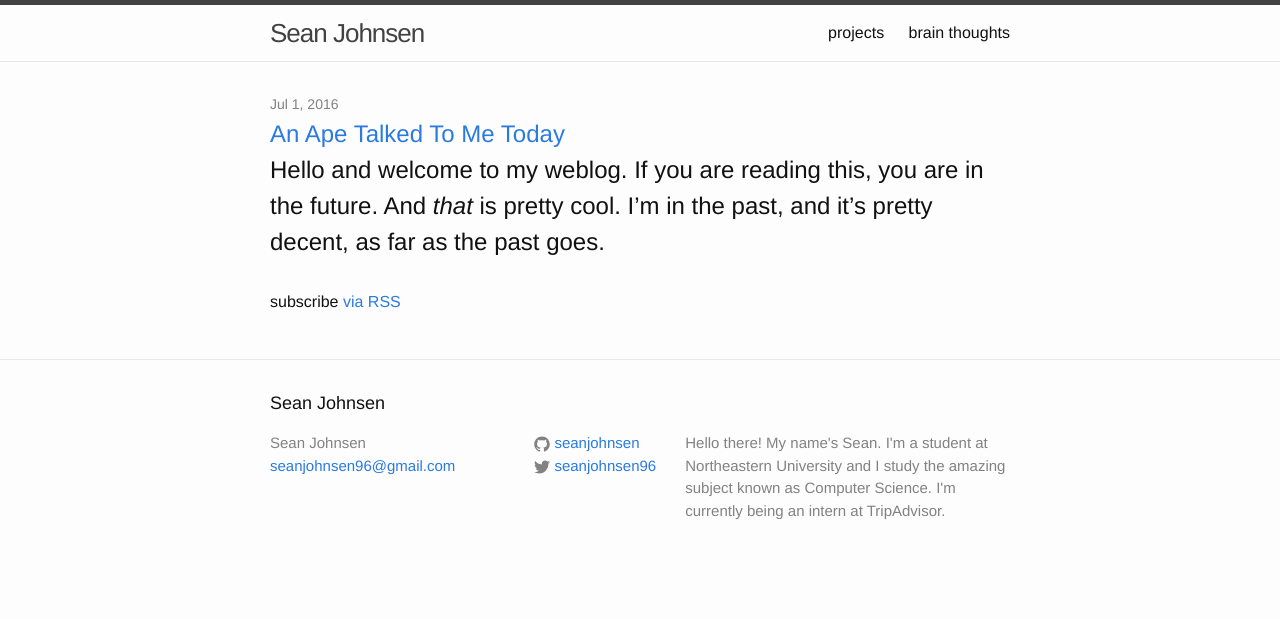
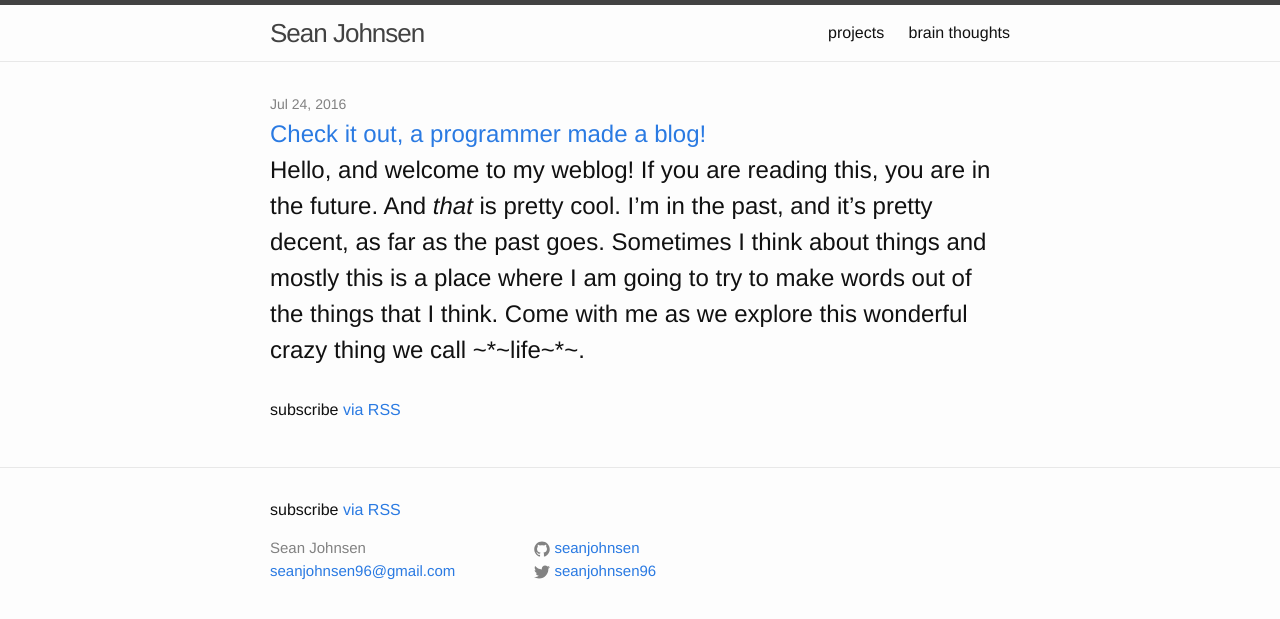
Before and after one commit to half-adder/half-adder.github.io, a Jekyll site: the page built from brainthoughts/index.html, in a window 1280 px wide. Shown: the top 619 px of the page. Built offline with Jekyll 4.4.1, drawn with Linux system fonts in a browser that asks for light colours.

Commit message:
intro, footer, first post changes

```diff
--- a/_includes/footer.html
+++ b/_includes/footer.html
@@ -2,7 +2,9 @@
 
   <div class="wrapper">
 
-    <h2 class="footer-heading">{{ site.title }}</h2>
+    <p class="rss-subscribe">subscribe <a href="{{ "/feed.xml" | prepend: site.baseurl }}">via RSS</a></p>
+
+    <!-- <h2 class="footer-heading">{{ site.title }}</h2> -->
 
     <div class="footer-col-wrapper">
       <div class="footer-col footer-col-1">
@@ -28,9 +30,11 @@
         </ul>
       </div>
 
-      <div class="footer-col footer-col-3">
+      <!-- <div class="footer-col footer-col-3">
         <p>{{ site.description }}</p>
-      </div>
+      </div> -->
+
+
     </div>
 
   </div>
--- a/_posts/2016-06-29-first-post.markdown
+++ /dev/null
@@ -1,7 +0,0 @@
----
-layout: post
-title:  "An Ape Talked To Me Today"
-date:   2016-06-30 20:05:21 -0400
-categories: misc
----
-Hello and welcome to my weblog. If you are reading this, you are in the future. And *that* is pretty cool. I'm in the past, and it's pretty decent, as far as the past goes.
--- /dev/null
+++ b/_posts/2016-07-24-first-post.markdown
@@ -0,0 +1,6 @@
+---
+layout: post
+title:  "Check it out, a programmer made a blog!"
+date:   2016-07-24 12:31:21 -0400
+---
+Hello, and welcome to my weblog! If you are reading this, you are in the future. And *that* is pretty cool. I'm in the past, and it's pretty decent, as far as the past goes. Sometimes I think about things and mostly this is a place where I am going to try to make words out of the things that I think. Come with me as we explore this wonderful crazy thing we call ~\*~life~\*~.
--- a/index.html
+++ b/index.html
@@ -10,10 +10,8 @@ layout: page
       <img id='selfie' src="/assets/selfie.jpg"/>
     </div>
 
-    Sean (that's me!) is a student at Northeastern University in Boston, MA. He currently works at <span class='thing'>{TripAdvisor}</span> as a <span class='thing'>{Security Operations Engineer}</span>. Mostly that means <span class='thing'>{doing data analytics to see if bad stuff is happening to the company}</span>! When he's not programming, he likes to do fun stuff like <a target='_blank 'href='https://www.flickr.com/photos/134641024@N03/'>taking pictures</a>, <a href='/art/'>drawing things</a> and <a target='_blank' href='https://www.goodreads.com/user/show/42659704-sean-johnsen'>reading cool books</a>.
+    Sean (that's me!) is a student at Northeastern University in Boston, MA. He currently works at <span class='thing'>{TripAdvisor}</span> as a <span class='thing'>{Security Operations Engineer}</span>. Mostly that means <span class='thing'>{using data analytics to see if bad stuff is happening to the company}</span>! When he's not programming, he likes to do fun stuff like <a target='_blank 'href='https://www.flickr.com/photos/134641024@N03/'>taking pictures</a>, <a href='/art/'>drawing things</a> and <a target='_blank' href='https://www.goodreads.com/user/show/42659704-sean-johnsen'>reading cool books</a>.
 
   </div>
 
-  <p class="rss-subscribe">subscribe <a href="{{ "/feed.xml" | prepend: site.baseurl }}">via RSS</a></p>
-
 </div>
```
